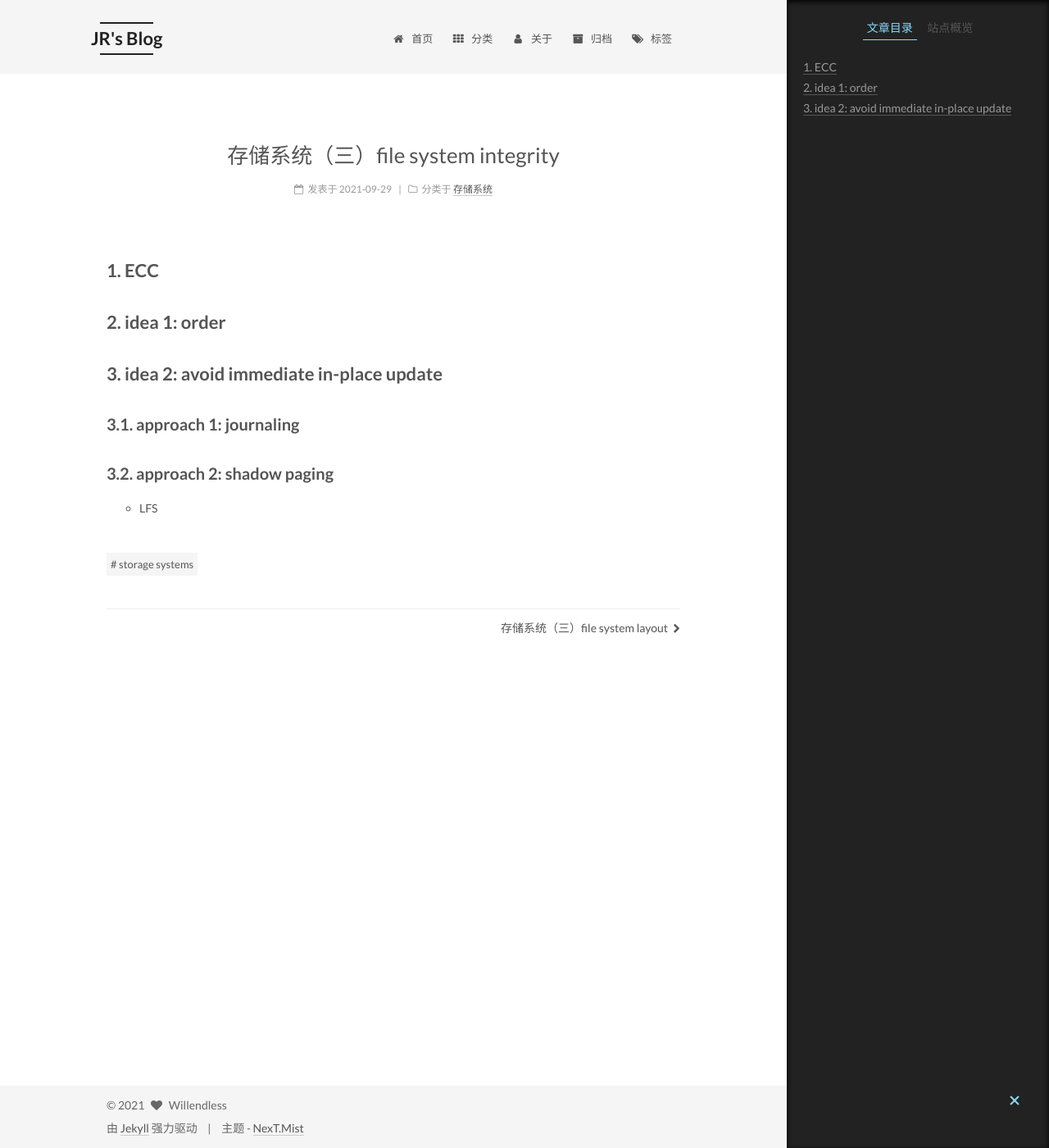
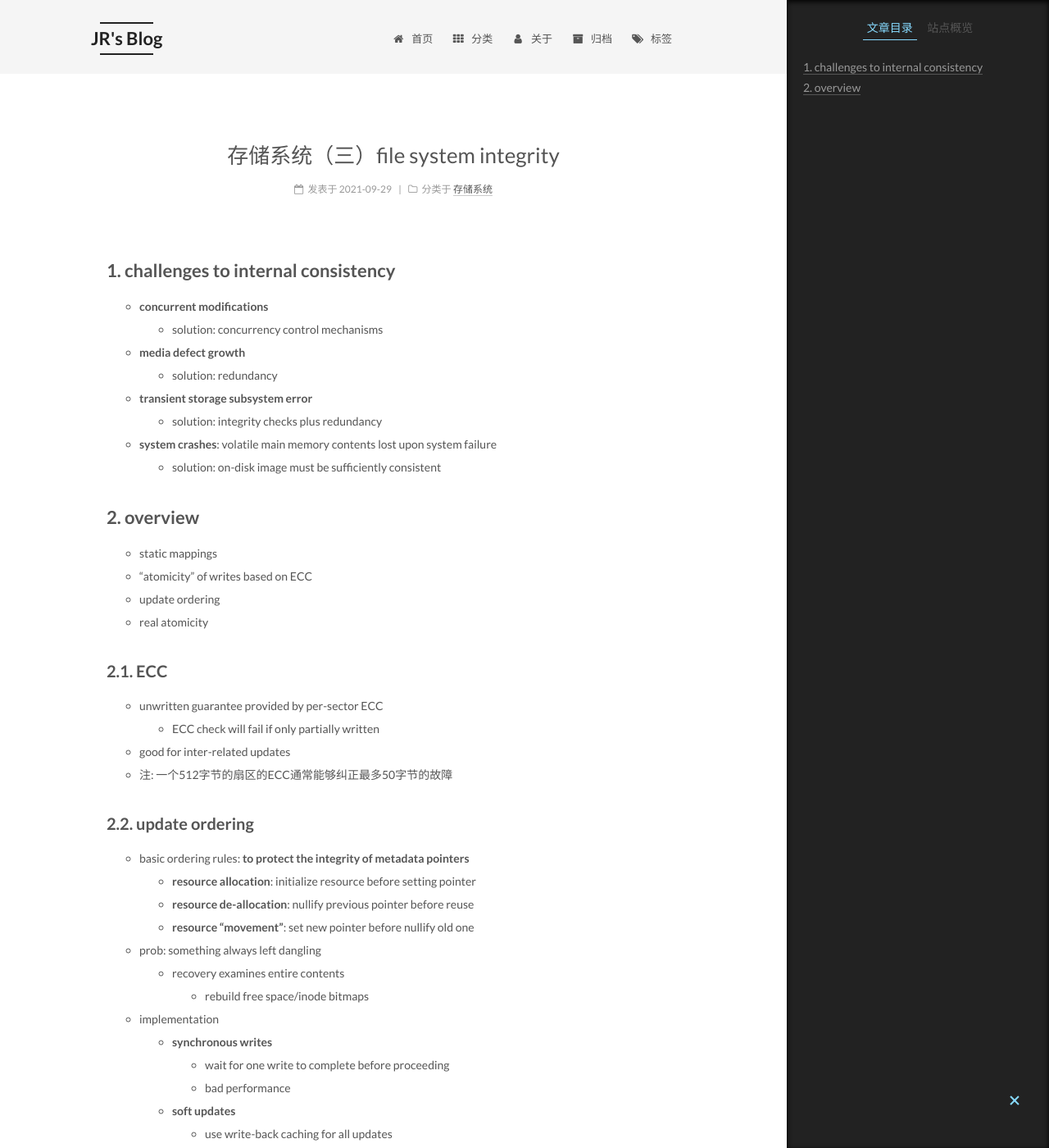
Before and after one commit to Willendless/willendless.github.io, a Jekyll site: the page built from _posts/2021-9-29-存储系统（四）.md, in a window 1280 px wide and 1400 px high. Shown: the whole window at 82% size. Built offline with Jekyll 4.4.1, drawn with Linux system fonts in a browser that asks for light colours; comment, search, counter and statistics services are not loaded; some of the changed text lies outside the part shown.

Commit message:
feat: update post

```diff
--- a/_posts/2021-9-29-存储系统（四）.md
+++ b/_posts/2021-9-29-存储系统（四）.md
@@ -7,14 +7,64 @@ tags:
     - storage systems
 ---
 
-## 1. ECC
+## 1. challenges to internal consistency
 
-## 2. idea 1: order
++ **concurrent modifications**
+  + solution: concurrency control mechanisms
++ **media defect growth**
+  + solution: redundancy
++ **transient storage subsystem error**
+  + solution: integrity checks plus redundancy
++ **system crashes**: volatile main memory contents lost upon system failure
+  + solution: on-disk image must be sufficiently consistent
 
-## 3. idea 2: avoid immediate in-place update
+## 2. overview
 
-### 3.1. approach 1: journaling
++ static mappings
++ "atomicity" of writes based on ECC
++ update ordering
++ real atomicity
 
-### 3.2. approach 2: shadow paging
+### 2.1. ECC
 
-+ LFS
++ unwritten guarantee provided by per-sector ECC
+  + ECC check will fail if only partially written
++ good for inter-related updates
++ 注: 一个512字节的扇区的ECC通常能够纠正最多50字节的故障
+
+### 2.2. update ordering
+
++ basic ordering rules: **to protect the integrity of metadata pointers**
+  + **resource allocation**: initialize resource before setting pointer
+  + **resource de-allocation**: nullify previous pointer before reuse
+  + **resource "movement"**: set new pointer before nullify old one
++ prob: something always left dangling
+  + recovery examines entire contents
+    + rebuild free space/inode bitmaps
++ implementation
+  + **synchronous writes**
+    + wait for one write to complete before proceeding
+    + bad performance
+  + **soft updates**
+    + use write-back caching for all updates
+    + make sure updates propagate to disk in the correct order
+
+### 2.3. real multi-write atomicity
+
+idea: avoid immediate in-place update
+
++ approach 1: **write-ahead logging/journaling**
+  + updates go to log first, then go to real location
++ approach 2: **shadow paging**
+  + step 1: write new versions to new locations
+  + step 2: change mappings to use new versions
+
+#### 2.3.1. journaling details
+
+TODO:
+
+### 2.4. upper level applications
+
++ application level integrity: use file system API
+  + **write with flag**: not return until finished
+  + **fsync operation**: persist everything associated with that file
```
